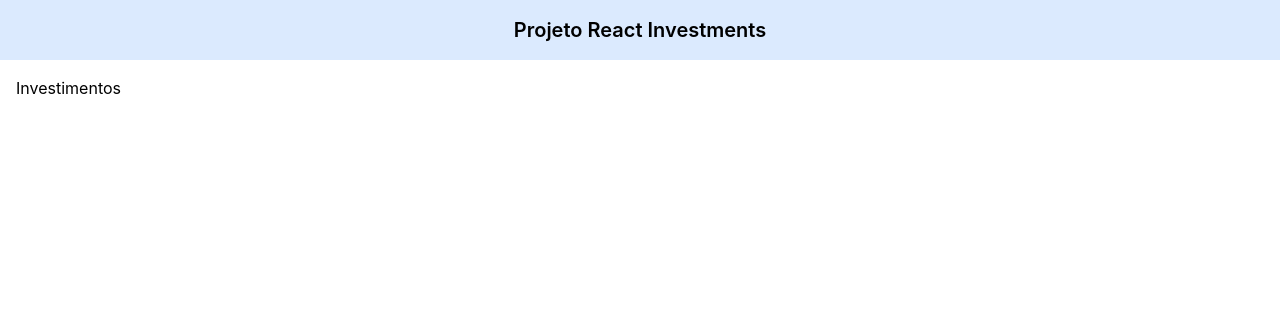
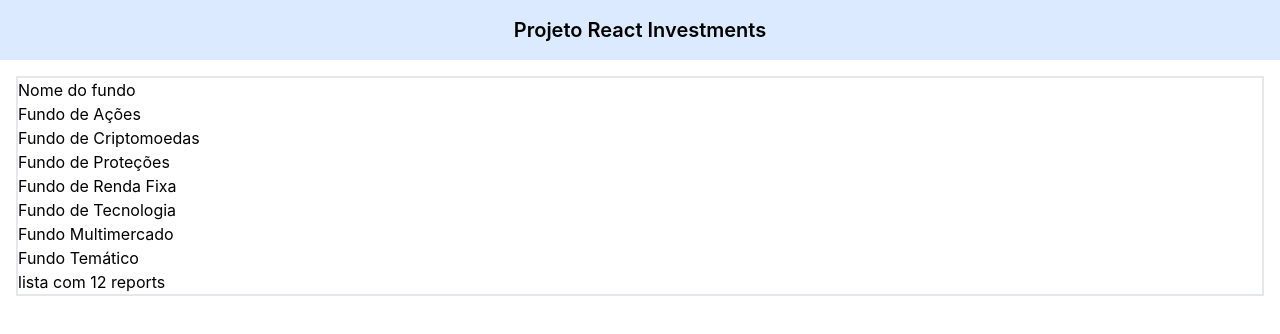
Before and after one commit to drishaolin/BootcampReact-IGTI2021-react, a React (Create React App) app: page / in a window 1280 px wide. Shown: the top 334 px of the page. Built offline with nearby package versions, Linux system fonts and the light colour scheme.

Commit message:
create Investments.jsx component

```diff
--- a/public/index.html
+++ b/public/index.html
@@ -11,7 +11,7 @@
     />
     <link rel="apple-touch-icon" href="%PUBLIC_URL%/logo192.png" />
 
-    <link rel="manifest" href="%PUBLIC_URL%/manifest.json" />
+
 
     <title>React Investments</title>
   </head>
--- /dev/null
+++ b/src/components/Investments.jsx
@@ -0,0 +1,24 @@
+import React from "react";
+import { investments } from "../data/investments";
+import {reports} from "../data/reports";
+
+export default function Investments({ children }) {
+  return (
+    <div className="border-2">
+      <h1>Nome do fundo</h1>
+      {investments.map((inv) => {
+
+          return (
+              <div key={inv.id}>
+            <h1>{inv.description}</h1>
+
+          </div>
+        );
+      })}
+
+      <ul>
+        <li>lista com 12 reports</li>
+      </ul>
+    </div>
+  );
+}
--- a/src/pages/InvestmentsPage.jsx
+++ b/src/pages/InvestmentsPage.jsx
@@ -1,16 +1,21 @@
 import React from 'react'
 import Header from "../components/Header"
+import Investments from '../components/Investments'
 import Main from "../components/Main"
 
 
+
+
 export default function InvestmentsPage() {
+
+
     return (
         <div>
             <Header>Projeto React Investments</Header>
 
       <Main>
 
-            Investimentos
+           <Investments></Investments>
       </Main>
         </div>
     )
```
